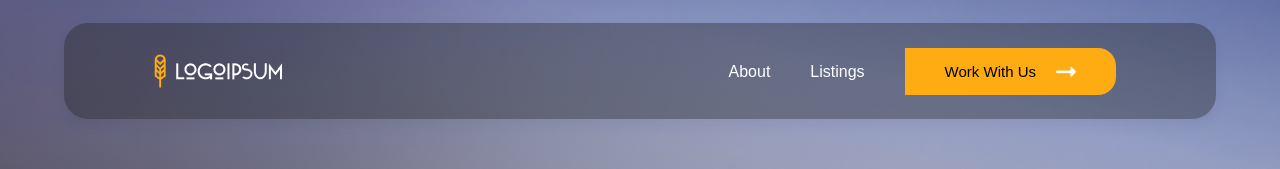
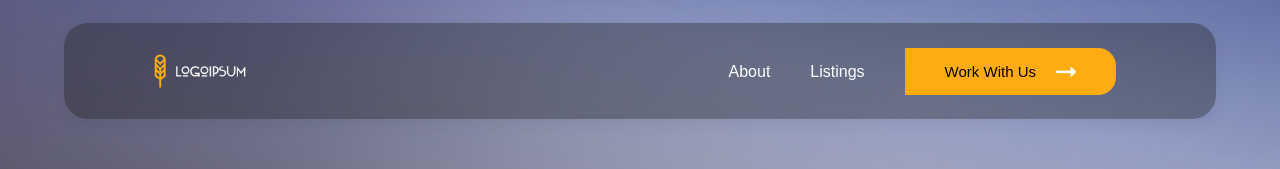
Before and after one commit to MatthewOluwabusayoOpoola/RealHomes, a React (Create React App) app: page / in a window 1280 px wide. Shown: the top 169 px of the page. Built offline with nearby package versions, Linux system fonts and the light colour scheme.

Commit message:
Almost there

```diff
--- a/src/components/nav/Navbar.css
+++ b/src/components/nav/Navbar.css
@@ -2,7 +2,7 @@ nav {
   display: flex;
   align-items: center;
   justify-content: space-between;
-  padding: 20px 80px;
+  padding: 2% 80px;
   box-shadow: 0 5px 15px rgba(0, 0, 0, 0.06);
   position: fixed;
   width: 90vw;
@@ -20,6 +20,7 @@ nav {
 
 .logo img {
   margin-left: 10px;
+  max-width: 50%;
 }
 
 #nav__links {
```
